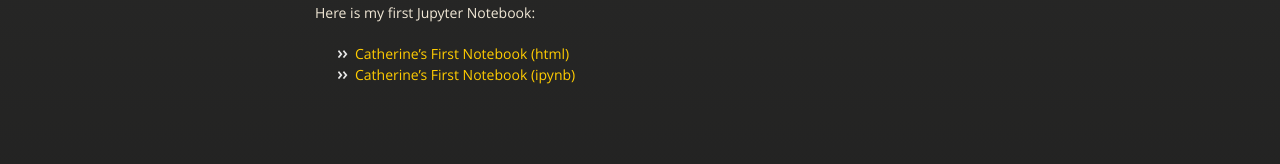
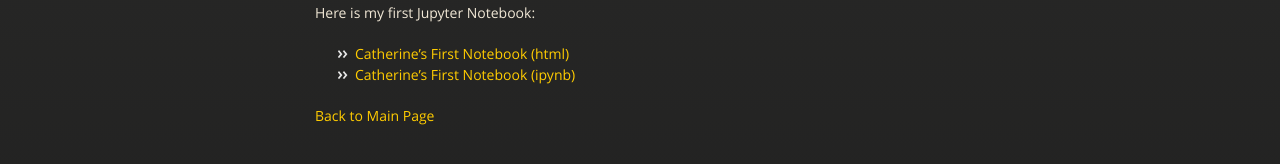
Before and after one commit to cjdawson1103/cjdawson1103.github.io, a Jekyll site: the page built from CatherinesFirstNotebook/index.md, in a window 1280 px wide. Shown: the part 269-433 px from the top of the page. Built offline with Jekyll 4.4.1, drawn with Linux system fonts in a browser that asks for light colours; our own code applies the rules of GitHub Pages for plain Markdown files.

Commit message:
Update index.md

```diff
--- a/CatherinesFirstNotebook/index.md
+++ b/CatherinesFirstNotebook/index.md
@@ -6,3 +6,5 @@ Description: This page is all about my very first Jupyter Notebook.
 Here is my first Jupyter Notebook:
 - [Catherine's First Notebook (html)](Catherine's First Notebook.html)
 - [Catherine's First Notebook (ipynb)](Catherine's First Notebook.ipynb)
+
+[Back to Main Page](https://cjdawson1103.github.io)
```
